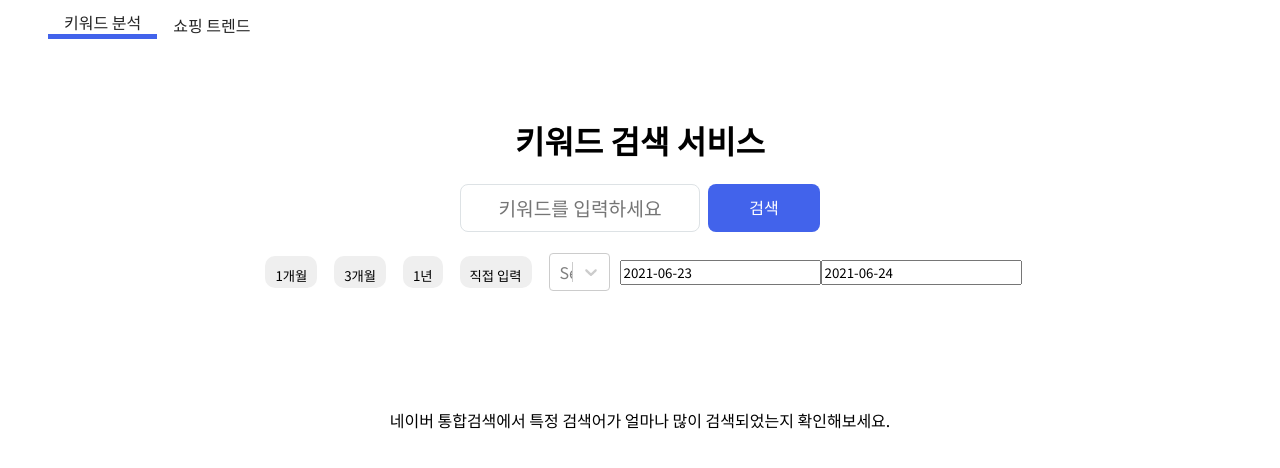
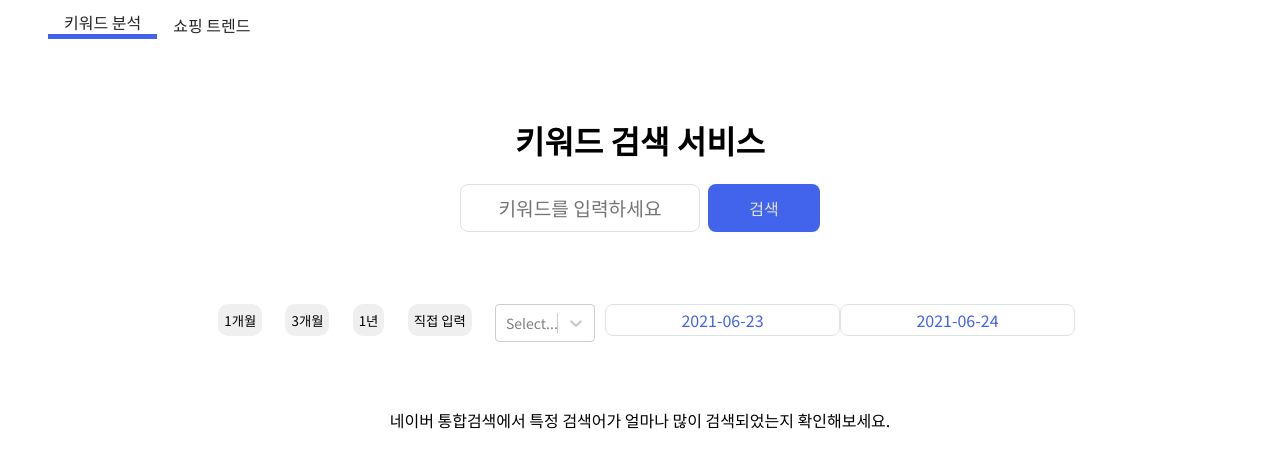
Before and after one commit to nahsooyeon/getinsight-client, a Next.js app: page /search in a window 1280 px wide. Shown: the top 468 px of the page. Built offline with nearby package versions, Linux system fonts and the light colour scheme.

Commit message:
💄 수정: 캘린더 디자인 및 검색 페이지 레이아웃

```diff
--- a/styles/components/_datepicker.scss
+++ b/styles/components/_datepicker.scss
@@ -84,17 +84,51 @@
   display: inline-block;
   padding: 0;
   border: 0;
+  & > .react-datepicker__input-container {
+    & > input {
+      height: 2rem;
+      font-family: $font-main;
+      text-align: center;
+      font-size: 1rem;
+      border: $border 1px solid;
+      border-radius: 8px;
+      color: $blue;
+    }
+  }
 }
 
 .react-datepicker {
-  font-family: 'Helvetica Neue', helvetica, arial, sans-serif;
+  font-family: $font-main;
   font-size: 0.8rem;
   background-color: #fff;
-  color: #000;
+  color: $primary;
   border: 1px solid #aeaeae;
   border-radius: 0.3rem;
   display: inline-block;
   position: relative;
+
+  & > div.react-datepicker__month-container {
+    background-color: #fff;
+
+    & > div.react-datepicker__header.react-datepicker__header--custom {
+      background-color: $blue;
+
+      & > div {
+        & > select {
+          font-size: $font-size-13;
+          color: $primary;
+          width: 5rem;
+          text-align: center;
+        }
+      }
+
+      & > div.react-datepicker__day-names {
+        & > div.react-datepicker__day-name {
+          color: #fff;
+        }
+      }
+    }
+  }
 }
 
 .react-datepicker--time-only .react-datepicker__triangle {
--- a/styles/pages/_search-page.scss
+++ b/styles/pages/_search-page.scss
@@ -30,6 +30,7 @@
       flex-direction: row;
       flex-wrap: wrap;
       justify-content: center;
+      margin-top: 3rem;
 
       & > .set-auto-period-container {
         display: flex;
@@ -45,29 +46,48 @@
             border: 0;
             outline: 0;
             border-radius: 10px;
-            padding: 10px;
             text-align: center;
+            padding: 0 10 0 10;
           }
           & > button.active {
             height: 2rem;
-            background: #4263eb;
-            color: #ffffff;
+            background: $blue;
+            color: $tertiary;
+            padding: 0 10 0 10;
           }
         }
       }
       & > .set-period-container {
         display: flex;
-        flex-wrap: wrap;
-        justify-content: space-evenly;
+        justify-content: center;
         align-items: center;
+
+        & > .timeTab.css-2b097c-container {
+          height: 2rem;
+
+          & > div {
+            width: 100px;
+            font-size: $font-size-14;
+            color: $gray;
+          }
+
+          & > div.css-yk16xz-control {
+            width: 100px;
+
+            & > div.css-g1d714-ValueContainer {
+              & > div.css-1wa3eu0-placeholder {
+              }
+            }
+          }
+        }
       }
 
       & .calendar-container {
         display: flex;
         flex-wrap: wrap;
         height: 5rem;
-        justify-content: space-evenly;
         align-items: center;
+        justify-content: center;
         width: auto;
         padding: 0 10px 0 10px;
       }
@@ -80,9 +100,9 @@
         width: 15rem;
         height: 3rem;
         text-align: center;
-        color: #000000;
+        color: $primary;
         font-size: 1.2rem;
-        border: #dde2e5 1px solid;
+        border: $border 1px solid;
         border-radius: 8px;
       }
       .search-btn {
@@ -100,7 +120,7 @@
         bottom: 0%;
 
         /* Blue */
-        background: #4263eb;
+        background: $blue;
         border-radius: 8px;
 
         /* 검색 */
@@ -110,14 +130,12 @@
         top: 32.08%;
         bottom: 28.3%;
 
-        font-family: Roboto;
         font-style: normal;
         font-weight: 500;
         font-size: 16px;
         line-height: 19px;
         text-align: center;
-
-        color: #ffffff;
+        color: $tertiary;
       }
     }
   }
@@ -151,8 +169,8 @@
       }
       & > .hint-keywords-table {
         table > thead {
-          background-color: #4263eb;
-          color: #fff;
+          background-color: $blue;
+          color: $tertiary;
           margin-bottom: 1rem;
           tr > th {
             padding: 0.5rem;
```
